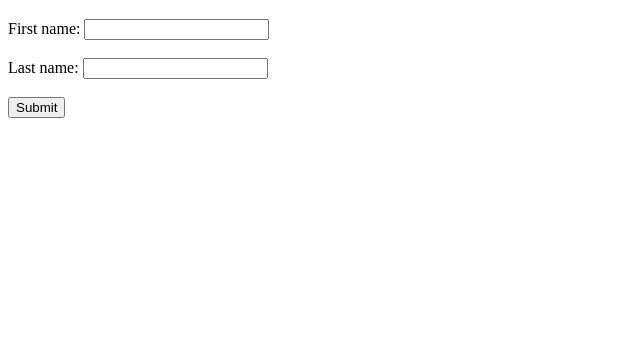
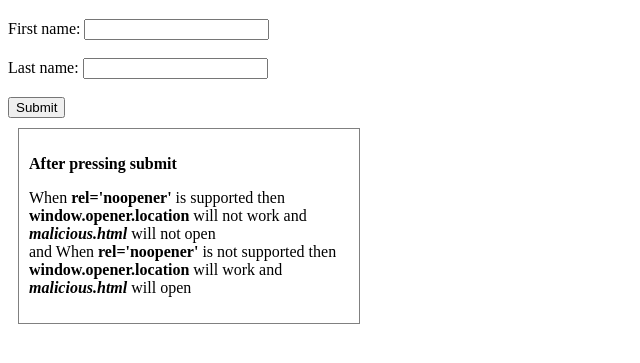
Before and after one commit to srbd5715/srbd5715.github.io, a plain HTML site: page rel/test.html in a window 1280 px wide. Shown: the part 61-424 px from the top of the page, without its empty margins (0-640 px from the left). Drawn offline with Linux system fonts and the light colour scheme.

Commit message:
Add files via upload

```diff
--- a/rel/test.html
+++ b/rel/test.html
@@ -1,15 +1,26 @@
 <!DOCTYPE html>
 <html>
+  <style>
+    div {
+      width: 320px;
+      padding: 10px;
+      border: 1px solid gray;
+      margin: 10px;
+    }
+  </style>
 <body>
-
 <h1>The form target attribute</h1>
-<! When rel='noopener' is supported then window.opener.location will not work and malicious.html will not open
-  and When rel='noopener' is not supported then window.opener.location will  work and malicious.html will open >
-<form action="page.html" method="get" target="_blank" >
+  <form action="page.html" method="get" target="_blank" >
   <label for="fname">First name:</label>
   <input type="text" id="fname" name="fname"><br><br>
   <label for="lname">Last name:</label>
   <input type="text" id="lname" name="lname"><br><br>
   <input type="submit" value="Submit">
 </form>
+</body>
+<div>
+  <p> <b>After pressing submit</b> </p>
+  <p>When <strong>rel='noopener' </strong> is supported then <strong>window.opener.location</strong> will not work and <b><i>malicious.html</i></b> will not open <br>
+    and When <strong>rel='noopener' </strong> is  not supported then <strong>window.opener.location</strong> will work and <b><i>malicious.html</i></b> will open </p>
+  </div>
 </html>
```
